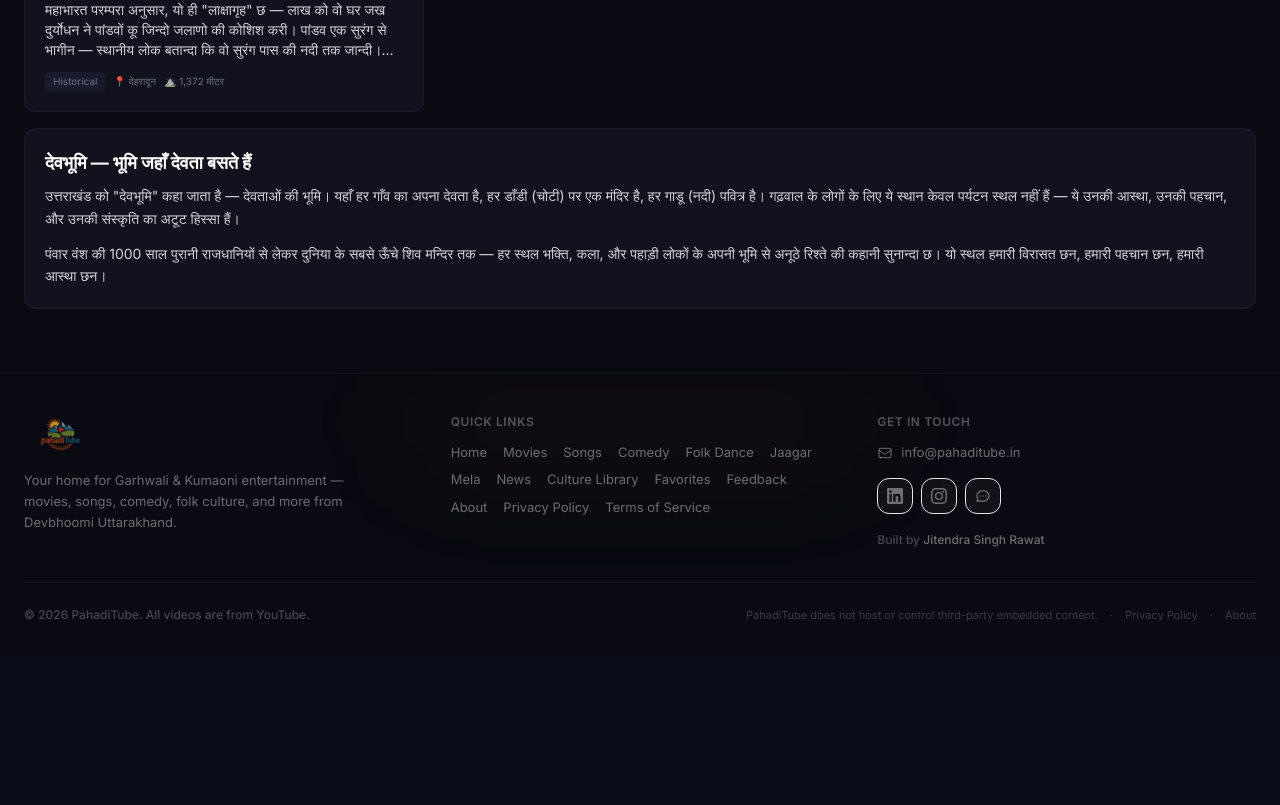
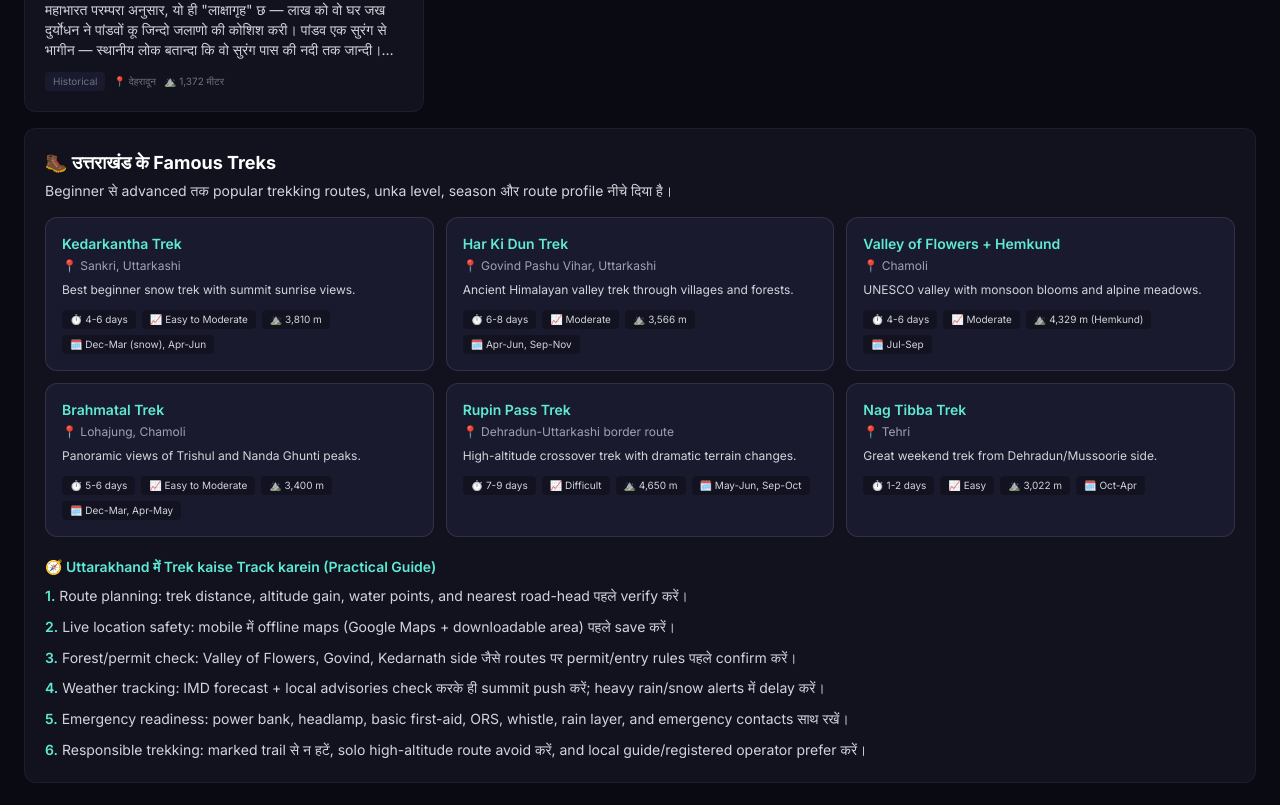
Before and after one commit to jitendrar292/garhwal-ott, a React (Vite) app in the folder client/: page /sacred-places in a window 1280 px wide. Shown: the part 1055-1860 px from the top of the page. Before the commit the page ends 1711 px from the top, so only its background shows below. Built offline with nearby package versions, Linux system fonts and the light colour scheme; no server answers.

Commit message:
Add Uttarakhand trekking guide and tracking checklist to sacred places page

```diff
--- a/client/src/pages/SacredPlacesPage.jsx
+++ b/client/src/pages/SacredPlacesPage.jsx
@@ -2,6 +2,78 @@ import React, { useMemo, useState } from 'react';
 import { motion, AnimatePresence } from 'framer-motion';
 import SEO from '../components/SEO';
 import SACRED_PLACES, { PLACE_TYPES } from '../data/sacredPlaces';
+
+const FAMOUS_TREKS = [
+  {
+    id: 'kedarkantha',
+    name: 'Kedarkantha Trek',
+    region: 'Sankri, Uttarkashi',
+    duration: '4-6 days',
+    level: 'Easy to Moderate',
+    bestSeason: 'Dec-Mar (snow), Apr-Jun',
+    altitude: '3,810 m',
+    highlight: 'Best beginner snow trek with summit sunrise views.',
+  },
+  {
+    id: 'har-ki-dun',
+    name: 'Har Ki Dun Trek',
+    region: 'Govind Pashu Vihar, Uttarkashi',
+    duration: '6-8 days',
+    level: 'Moderate',
+    bestSeason: 'Apr-Jun, Sep-Nov',
+    altitude: '3,566 m',
+    highlight: 'Ancient Himalayan valley trek through villages and forests.',
+  },
+  {
+    id: 'valley-of-flowers',
+    name: 'Valley of Flowers + Hemkund',
+    region: 'Chamoli',
+    duration: '4-6 days',
+    level: 'Moderate',
+    bestSeason: 'Jul-Sep',
+    altitude: '4,329 m (Hemkund)',
+    highlight: 'UNESCO valley with monsoon blooms and alpine meadows.',
+  },
+  {
+    id: 'brahmatal',
+    name: 'Brahmatal Trek',
+    region: 'Lohajung, Chamoli',
+    duration: '5-6 days',
+    level: 'Easy to Moderate',
+    bestSeason: 'Dec-Mar, Apr-May',
+    altitude: '3,400 m',
+    highlight: 'Panoramic views of Trishul and Nanda Ghunti peaks.',
+  },
+  {
+    id: 'rupin-pass',
+    name: 'Rupin Pass Trek',
+    region: 'Dehradun-Uttarkashi border route',
+    duration: '7-9 days',
+    level: 'Difficult',
+    bestSeason: 'May-Jun, Sep-Oct',
+    altitude: '4,650 m',
+    highlight: 'High-altitude crossover trek with dramatic terrain changes.',
+  },
+  {
+    id: 'nag-tibba',
+    name: 'Nag Tibba Trek',
+    region: 'Tehri',
+    duration: '1-2 days',
+    level: 'Easy',
+    bestSeason: 'Oct-Apr',
+    altitude: '3,022 m',
+    highlight: 'Great weekend trek from Dehradun/Mussoorie side.',
+  },
+];
+
+const TRACKING_STEPS = [
+  'Route planning: trek distance, altitude gain, water points, and nearest road-head पहले verify करें।',
+  'Live location safety: mobile में offline maps (Google Maps + downloadable area) पहले save करें।',
+  'Forest/permit check: Valley of Flowers, Govind, Kedarnath side जैसे routes पर permit/entry rules पहले confirm करें।',
+  'Weather tracking: IMD forecast + local advisories check करके ही summit push करें; heavy rain/snow alerts में delay करें।',
+  'Emergency readiness: power bank, headlamp, basic first-aid, ORS, whistle, rain layer, and emergency contacts साथ रखें।',
+  'Responsible trekking: marked trail से न हटें, solo high-altitude route avoid करें, and local guide/registered operator prefer करें।',
+];
 
 export default function SacredPlacesPage() {
   const [activeType, setActiveType] = useState('all');
@@ -162,6 +234,39 @@ export default function SacredPlacesPage() {
           )}
         </AnimatePresence>
 
+        {/* Famous Treks + Tracking Guide */}
+        <div className="bg-surface-1 rounded-xl p-5 mb-6 border border-white/5">
+          <h2 className="text-lg font-bold mb-1">🥾 उत्तराखंड के Famous Treks</h2>
+          <p className="text-sm text-gray-300 mb-4">
+            Beginner से advanced तक popular trekking routes, unka level, season और route profile नीचे दिया है।
+          </p>
+
+          <div className="grid gap-3 sm:grid-cols-2 lg:grid-cols-3 mb-5">
+            {FAMOUS_TREKS.map((trek) => (
+              <div key={trek.id} className="rounded-xl border border-white/10 bg-surface-2 p-4">
+                <h3 className="text-sm font-semibold text-teal-300">{trek.name}</h3>
+                <p className="text-xs text-gray-400 mt-1">📍 {trek.region}</p>
+                <p className="text-xs text-gray-300 mt-2">{trek.highlight}</p>
+                <div className="mt-3 flex flex-wrap gap-1.5 text-[10px] text-gray-300">
+                  <span className="px-2 py-0.5 rounded bg-black/30">⏱️ {trek.duration}</span>
+                  <span className="px-2 py-0.5 rounded bg-black/30">📈 {trek.level}</span>
+                  <span className="px-2 py-0.5 rounded bg-black/30">⛰️ {trek.altitude}</span>
+                  <span className="px-2 py-0.5 rounded bg-black/30">🗓️ {trek.bestSeason}</span>
+                </div>
+              </div>
+            ))}
+          </div>
+
+          <h3 className="text-sm font-semibold text-teal-300 mb-2">🧭 Uttarakhand में Trek kaise Track karein (Practical Guide)</h3>
+          <div className="space-y-2">
+            {TRACKING_STEPS.map((step, i) => (
+              <p key={i} className="text-sm text-gray-300 leading-relaxed">
+                <span className="text-teal-300 font-semibold">{i + 1}.</span> {step}
+              </p>
+            ))}
+          </div>
+        </div>
+
         {/* Educational Section */}
         <div className="bg-surface-1 rounded-xl p-5 mb-8 border border-white/5">
           <h2 className="text-lg font-bold mb-2">देवभूमि — भूमि जहाँ देवता बसते हैं</h2>
```
